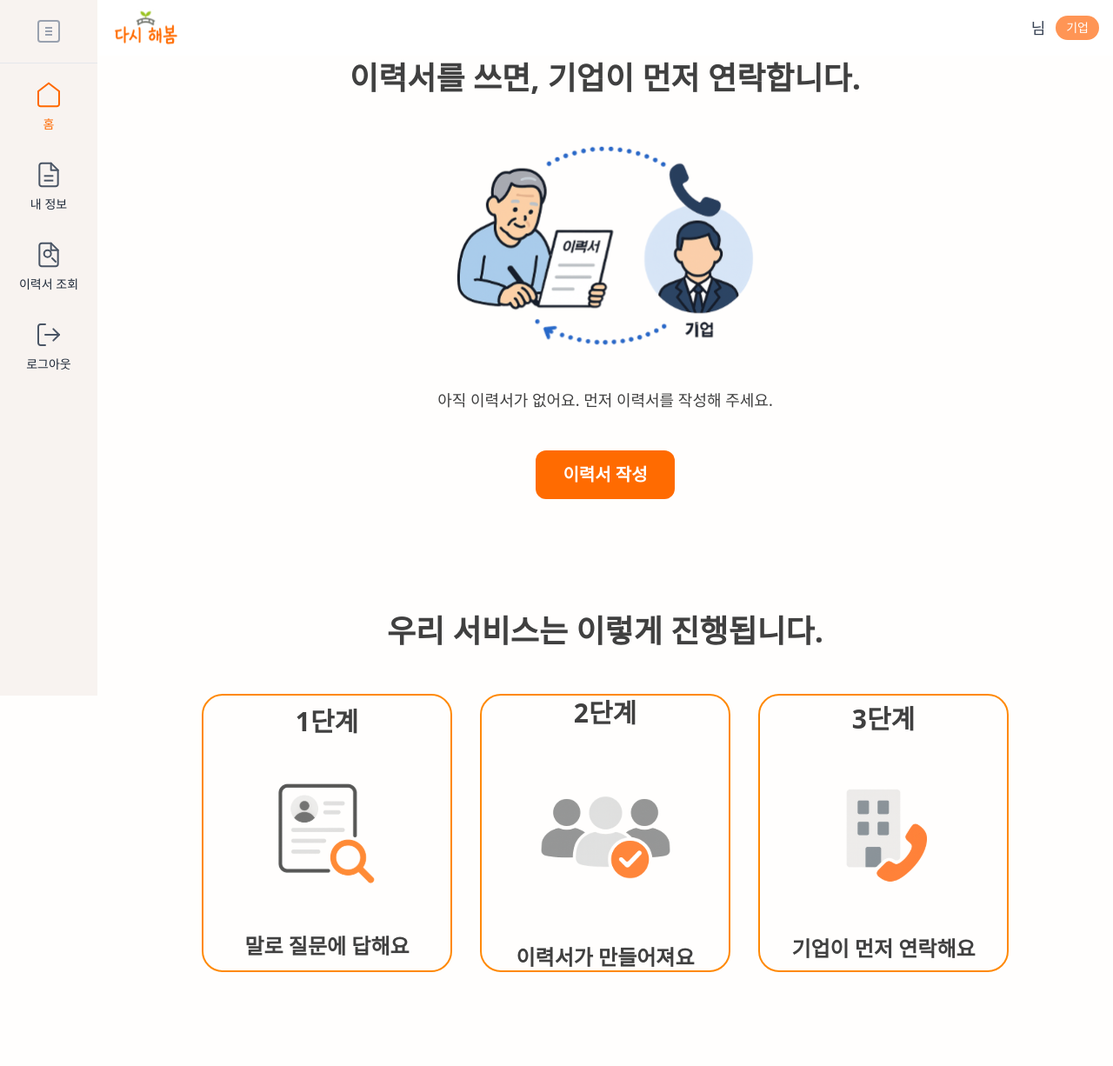
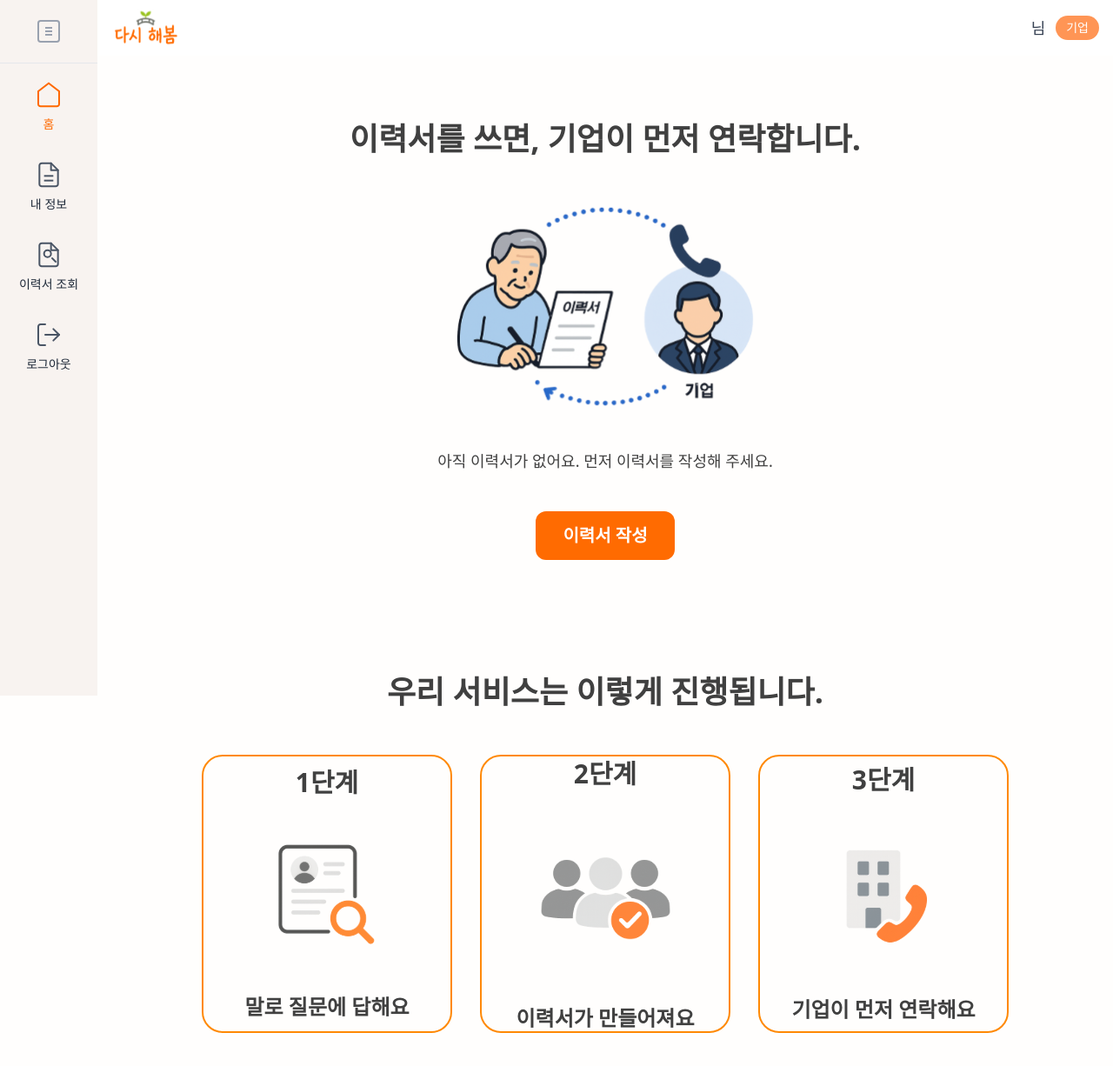
Before and after one commit to DaSiHaeBom/DaSiHaeBom-FE, a React (Vite) app: page /business/home in a window 1280 px wide. Shown: the top 1226 px of the page at 87% size. Before the commit the page ends 1119 px from the top, so only its background shows below. Built offline with nearby package versions, Linux system fonts and the light colour scheme; no server answers.

Commit message:
design: 각각 회원가입, 비지니스 홈, 각각 마이페이지 마진 값 조정

```diff
--- a/src/components/BusinessSidebar.tsx
+++ b/src/components/BusinessSidebar.tsx
@@ -19,6 +19,7 @@ const BusinessSidebar = () => {
 
         // 로그아웃 로직 구현
         console.log('로그아웃 - 토큰 제거됨');
+        alert('로그아웃이 완료되었습니다.');
         navigate('/landing');
       } else {
         console.error('로그아웃 실패:', response.message);
--- a/src/pages/BusinessHome.tsx
+++ b/src/pages/BusinessHome.tsx
@@ -22,8 +22,8 @@ export default function BusinessHome() {
   }, []);
 
   return (
-    <div className="h-screen flex flex-col items-center justify-center gap-30 mt-16">
-      <div className="flex flex-col items-center justify-center mt-30">
+    <div className="flex flex-col items-center justify-center gap-30 mt-16">
+      <div className="flex flex-col items-center justify-center">
         <p className="text-center text-neutral-700 text-4xl font-bold leading-16">
           이력서를 쓰면, 기업이 먼저 연락합니다.
         </p>
@@ -51,7 +51,7 @@ export default function BusinessHome() {
           </button>
         )}
       </div>
-      <div className="flex flex-col justify-center items-center gap-10">
+      <div className="flex flex-col justify-center items-center gap-10 mb-30">
         <p className="text-neutral-700 text-4xl font-bold leading-16">
           우리 서비스는 이렇게 진행됩니다.
         </p>
--- a/src/pages/BusinessMyPage.tsx
+++ b/src/pages/BusinessMyPage.tsx
@@ -46,7 +46,7 @@ const BusinessMyPage = () => {
   }, []);
 
   return (
-    <div className="min-h-screen w-full flex items-center justify-center bg-white">
+    <div className="min-h-screen -mt-16 w-full flex items-center justify-center bg-white">
       <div className="max-w-[432px] w-full text-center">
         {/* 상단 기업 정보 */}
         {user ? (
--- a/src/pages/BusinessSignup.tsx
+++ b/src/pages/BusinessSignup.tsx
@@ -284,7 +284,7 @@ export default function BusinessSignup() {
   };
 
   return (
-    <div className="flex justify-center items-center h-screen bg-white">
+    <div className="flex justify-center items-center h-screen bg-white my-40">
       <div className="flex items-center justify-center">
         <div className="w-114">
           <button
--- a/src/pages/PersonalMyPage.tsx
+++ b/src/pages/PersonalMyPage.tsx
@@ -95,7 +95,7 @@ const PersonalMyPage = () => {
   const handleClose = () => setModalType(null);
 
   return (
-    <div className="min-h-screen w-full flex items-center justify-center bg-white">
+    <div className="min-h-screen -mt-16 w-full flex items-center justify-center bg-white">
       <div className="max-w-[432px] w-full text-center">
         {/* 유저 정보 섹션 */}
         {user ? (
--- a/src/pages/PersonalSignup.tsx
+++ b/src/pages/PersonalSignup.tsx
@@ -172,7 +172,7 @@ export default function PersonalSignup() {
   };
 
   return (
-    <div className="flex justify-center items-center h-screen bg-white">
+    <div className="flex justify-center items-center h-screen bg-white my-30">
       <div className="flex items-center justify-center">
         <div className="w-114">
           <button
```
